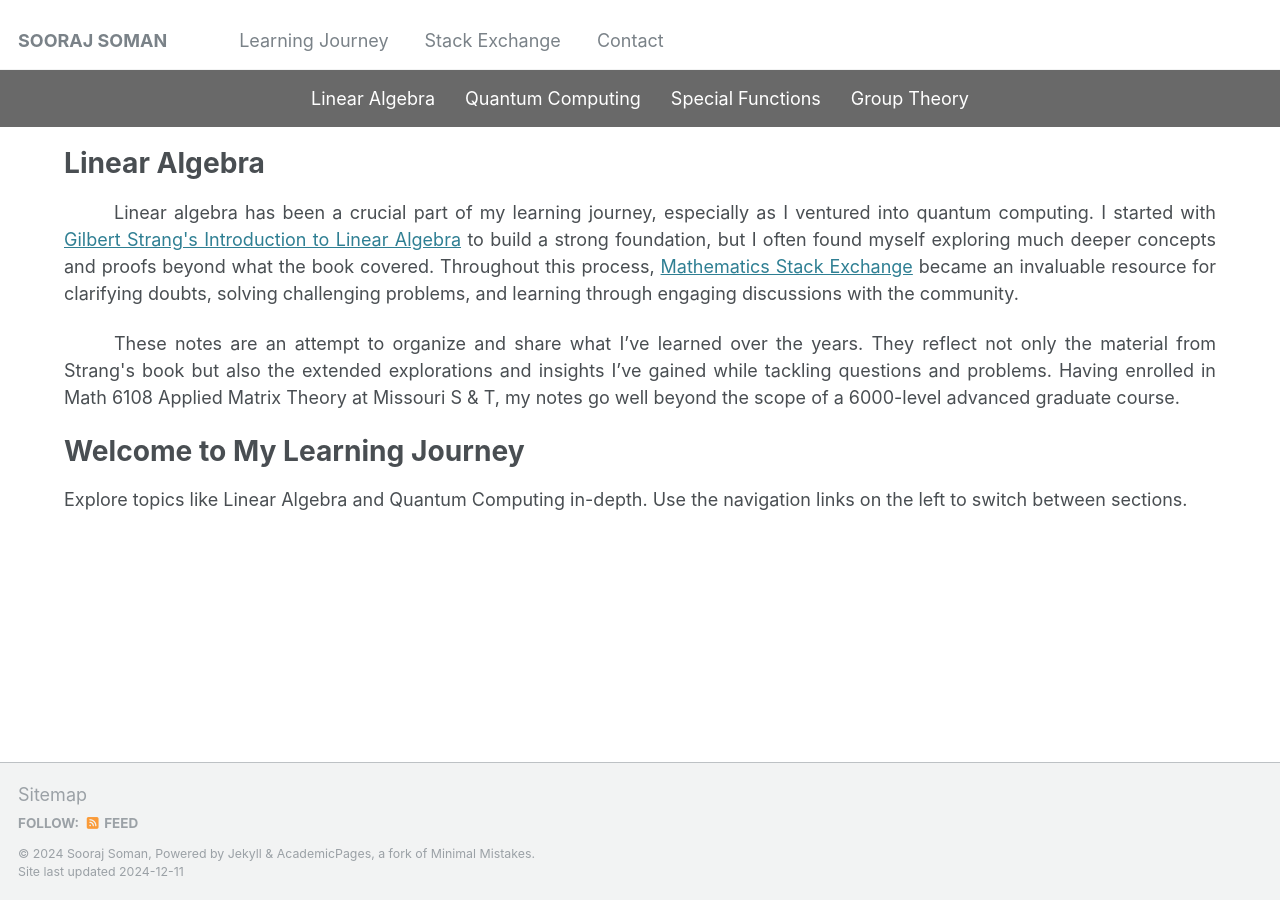
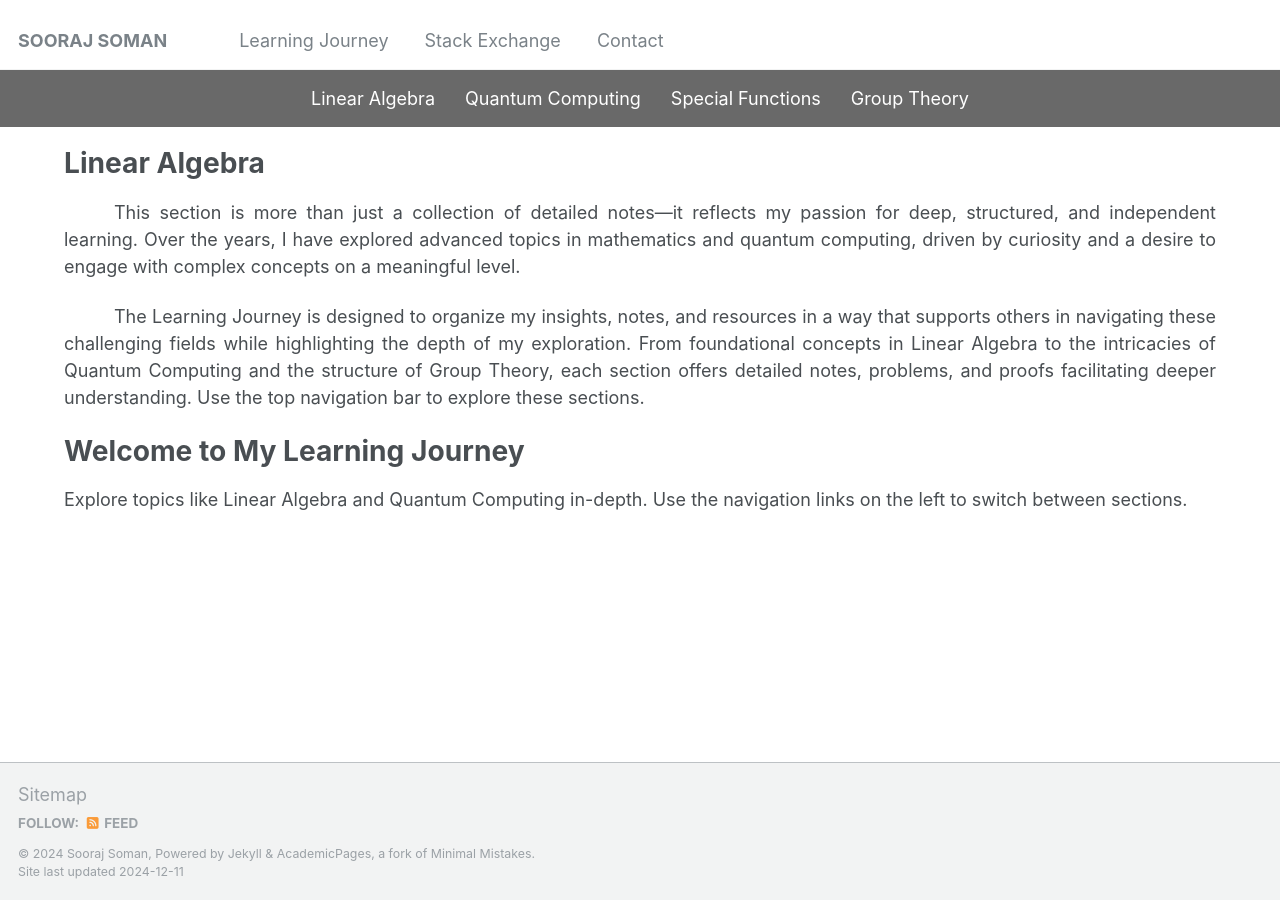
Before and after one commit to soorajss1729/soorajss1729.github.io, a Jekyll site: the page built from _learning/learning.md, in a window 1280 px wide. Built offline with Jekyll 4.4.1, drawn with Linux system fonts in a browser that asks for light colours.

Commit message:
Update learning.md

```diff
--- a/_learning/learning.md
+++ b/_learning/learning.md
@@ -30,8 +30,8 @@ classes: wide
 
 <a name="linear-algebra"></a>
 <div class="text-block">
- <p>Linear algebra has been a crucial part of my learning journey, especially as I ventured into quantum computing. I started with <a href="https://archive.org/details/gilbert-strang-introduction-to-linear-algebra-fifth-edition/page/504/mode/2up">Gilbert Strang's Introduction to Linear Algebra</a> to build a strong foundation, but I often found myself exploring much deeper concepts and proofs beyond what the book covered. Throughout this process, <a href="https://math.stackexchange.com/users/223599/sooraj-soman">Mathematics Stack Exchange</a> became an invaluable resource for clarifying doubts, solving challenging problems, and learning through engaging discussions with the community.</p>
- <p>These notes are an attempt to organize and share what I’ve learned over the years. They reflect not only the material from Strang's book but also the extended explorations and insights I’ve gained while tackling questions and problems. Having enrolled in Math 6108 Applied Matrix Theory at Missouri S & T, my notes go well beyond the scope of a 6000-level advanced graduate course.</p>
+ <p>This section is more than just a collection of detailed notes—it reflects my passion for deep, structured, and independent learning. Over the years, I have explored advanced topics in mathematics and quantum computing, driven by curiosity and a desire to engage with complex concepts on a meaningful level.</p>
+ <p>The Learning Journey is designed to organize my insights, notes, and resources in a way that supports others in navigating these challenging fields while highlighting the depth of my exploration. From foundational concepts in Linear Algebra to the intricacies of Quantum Computing and the structure of Group Theory, each section offers detailed notes, problems, and proofs facilitating deeper understanding. Use the top navigation bar to explore these sections.</p>
 </div>
 
 
```
